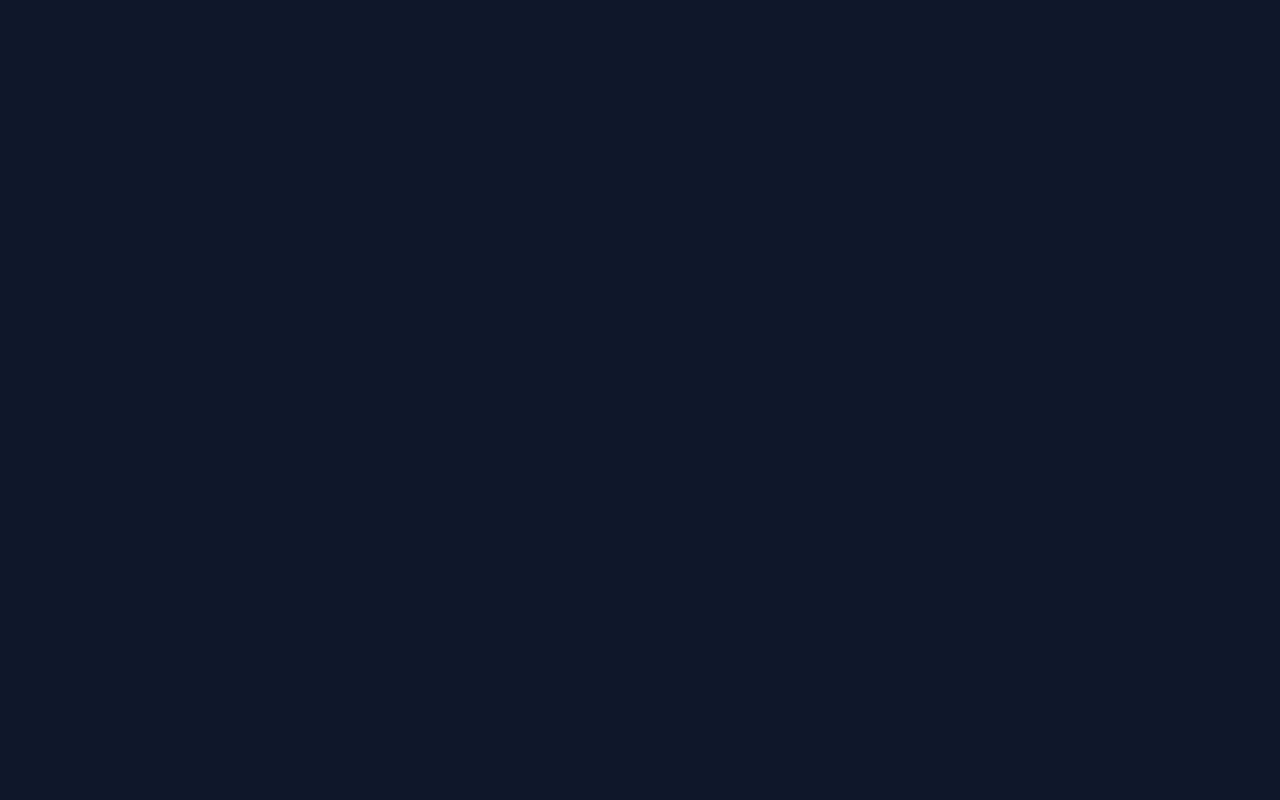
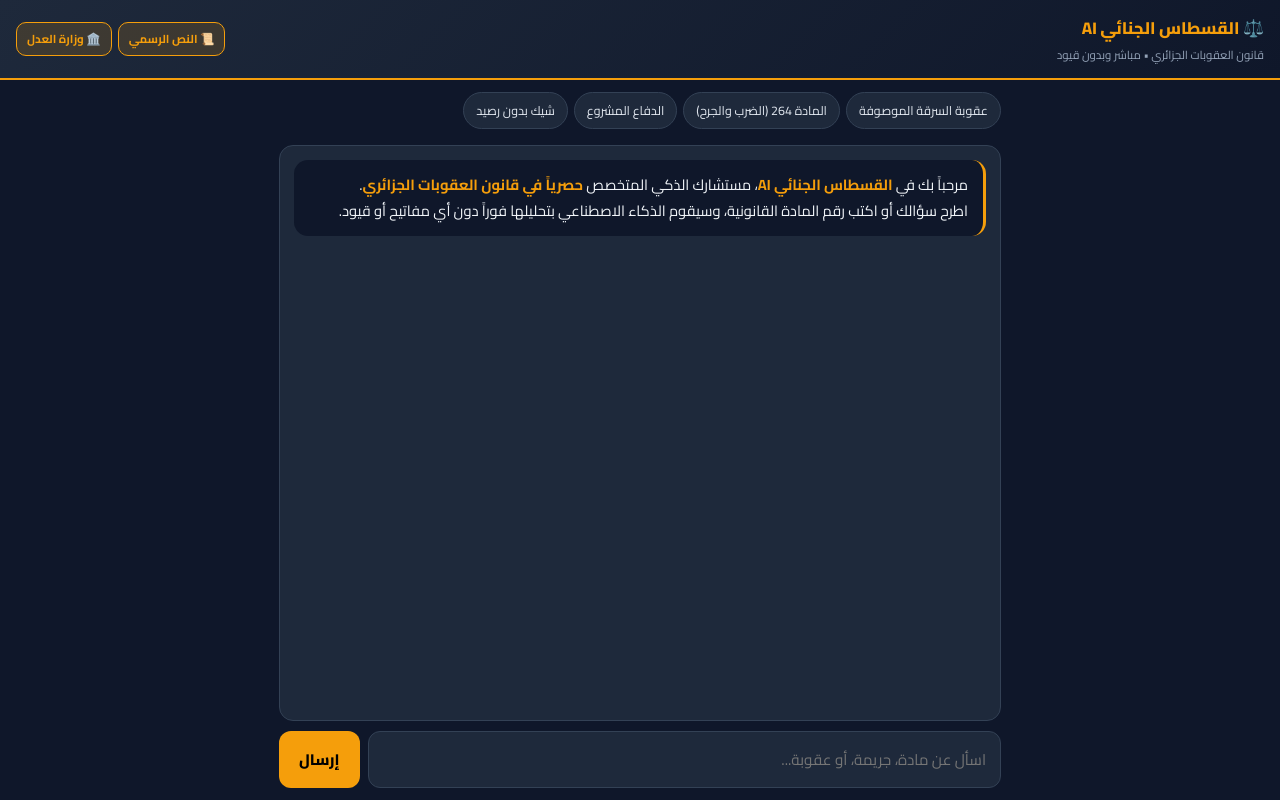
Before and after one commit to youcefkhelifa2703-ai/CPP_dz, a website: page index.html in a window 1280 px wide. Drawn offline with Linux system fonts and the light colour scheme.

Commit message:
Update index.html

```diff
--- a/index.html
+++ b/index.html
@@ -34,4 +34,141 @@
       flex-shrink: 0;
     }
     .logo h1 { font-size: 1.05rem; color: var(--gold); font-weight: 800; }
-    .
+    .logo p { font-size: 0.72rem; color: var(--muted); }
+    .official-links { display: flex; gap: 6px; }
+    .joradp-btn {
+      font-size: 0.72rem;
+      padding: 5px 10px;
+      border-radius: 10px;
+      background: rgba(245, 158, 11, 0.15);
+      color: var(--gold);
+      border: 1px solid var(--gold);
+      font-weight: 700;
+      text-decoration: none;
+      white-space: nowrap;
+    }
+    .container {
+      max-width: 750px;
+      width: 100%;
+      margin: auto;
+      padding: 12px 14px;
+      display: flex;
+      flex-direction: column;
+      flex: 1;
+      overflow: hidden;
+    }
+    .quick-prompts {
+      display: flex;
+      gap: 6px;
+      overflow-x: auto;
+      padding-bottom: 8px;
+      margin-bottom: 8px;
+      flex-shrink: 0;
+    }
+    .quick-prompts::-webkit-scrollbar { display: none; }
+    .prompt-chip {
+      background: var(--card);
+      border: 1px solid #334155;
+      color: #e2e8f0;
+      padding: 6px 12px;
+      border-radius: 20px;
+      font-size: 0.78rem;
+      white-space: nowrap;
+      cursor: pointer;
+    }
+    .prompt-chip:hover { border-color: var(--gold); color: var(--gold); }
+    .chat-area {
+      background: var(--card);
+      border-radius: 14px;
+      padding: 14px;
+      flex: 1;
+      overflow-y: auto;
+      margin-bottom: 10px;
+      border: 1px solid #334155;
+    }
+    .msg {
+      padding: 12px 15px;
+      border-radius: 14px;
+      margin-bottom: 12px;
+      font-size: 0.92rem;
+      line-height: 1.75;
+      word-wrap: break-word;
+    }
+    .msg.bot {
+      background: #0f172a;
+      border-right: 3px solid var(--gold);
+      color: #f1f5f9;
+    }
+    .msg.bot b, .msg.bot strong { color: var(--gold); }
+    .msg.user {
+      background: var(--gold);
+      color: #000;
+      font-weight: 700;
+      margin-right: 18%;
+    }
+    .ai-input-group {
+      display: flex;
+      gap: 8px;
+      flex-shrink: 0;
+    }
+    .ai-input {
+      flex: 1;
+      padding: 13px 14px;
+      border-radius: 12px;
+      border: 1px solid #334155;
+      background: var(--card);
+      color: var(--text);
+      font-size: 0.95rem;
+    }
+    .ai-input:focus { outline: none; border-color: var(--gold); }
+    .send-btn {
+      padding: 0 20px;
+      border-radius: 12px;
+      border: none;
+      background: var(--gold);
+      color: #000;
+      font-weight: 800;
+      font-size: 0.95rem;
+      cursor: pointer;
+    }
+  </style>
+</head>
+<body>
+
+<header>
+  <div class="logo">
+    <h1>⚖️ القسطاس الجنائي AI</h1>
+    <p>قانون العقوبات الجزائري • مباشر وبدون قيود</p>
+  </div>
+  <div class="official-links">
+    <a href="https://www.joradp.dz/TRV/APenal.pdf" target="_blank" class="joradp-btn">📜 النص الرسمي</a>
+    <a href="https://droit.mjustice.gov.dz/ar" target="_blank" class="joradp-btn">🏛️ وزارة العدل</a>
+  </div>
+</header>
+
+<div class="container">
+  <div class="quick-prompts">
+    <button class="prompt-chip" onclick="usePrompt('ما هي عقوبة السرقة الموصوفة في قانون العقوبات الجزائري؟')">عقوبة السرقة الموصوفة</button>
+    <button class="prompt-chip" onclick="usePrompt('اشرح لي أحكام المادة 264 من قانون العقوبات الجزائري')">المادة 264 (الضرب والجرح)</button>
+    <button class="prompt-chip" onclick="usePrompt('ما هي شروط الدفاع المشروع في قانون العقوبات الجزائري؟')">الدفاع المشروع</button>
+    <button class="prompt-chip" onclick="usePrompt('ما هي عقوبة إصدار شيك بدون رصيد؟')">شيك بدون رصيد</button>
+  </div>
+
+  <div class="chat-area" id="chatArea">
+    <div class="msg bot">
+      مرحباً بك في <b>القسطاس الجنائي AI</b>، مستشارك الذكي المتخصص <b>حصرياً في قانون العقوبات الجزائري</b>.<br>
+      اطرح سؤالك أو اكتب رقم المادة القانونية، وسيقوم الذكاء الاصطناعي بتحليلها فوراً دون أي مفاتيح أو قيود.
+    </div>
+  </div>
+
+  <div class="ai-input-group">
+    <input type="text" id="userQuestion" class="ai-input" placeholder="اسأل عن مادة، جريمة، أو عقوبة..." onkeypress="if(event.key==='Enter') askAI()">
+    <button class="send-btn" onclick="askAI()">إرسال</button>
+  </div>
+</div>
+
+<script>
+  const SYSTEM_INSTRUCTION = `أنت خبير في القانون الجنائي الجزائري وقانون العقوبات الجزائري (الأمر رقم 66-156 المعدل والمتمم).
+عندما يسألك المستخدم عن رقم مادة (مثلاً: المادة 66، المادة 50، المادة 264...) أو عن جريمة أو مصطلح جنائي:
+1. أجب فوراً وبشكل مباشر دون أن تطلب من المستخدم إرسال نص المادة أو توضيح السياق.
+2. اذكر موضوع المادة ومضمون
```
